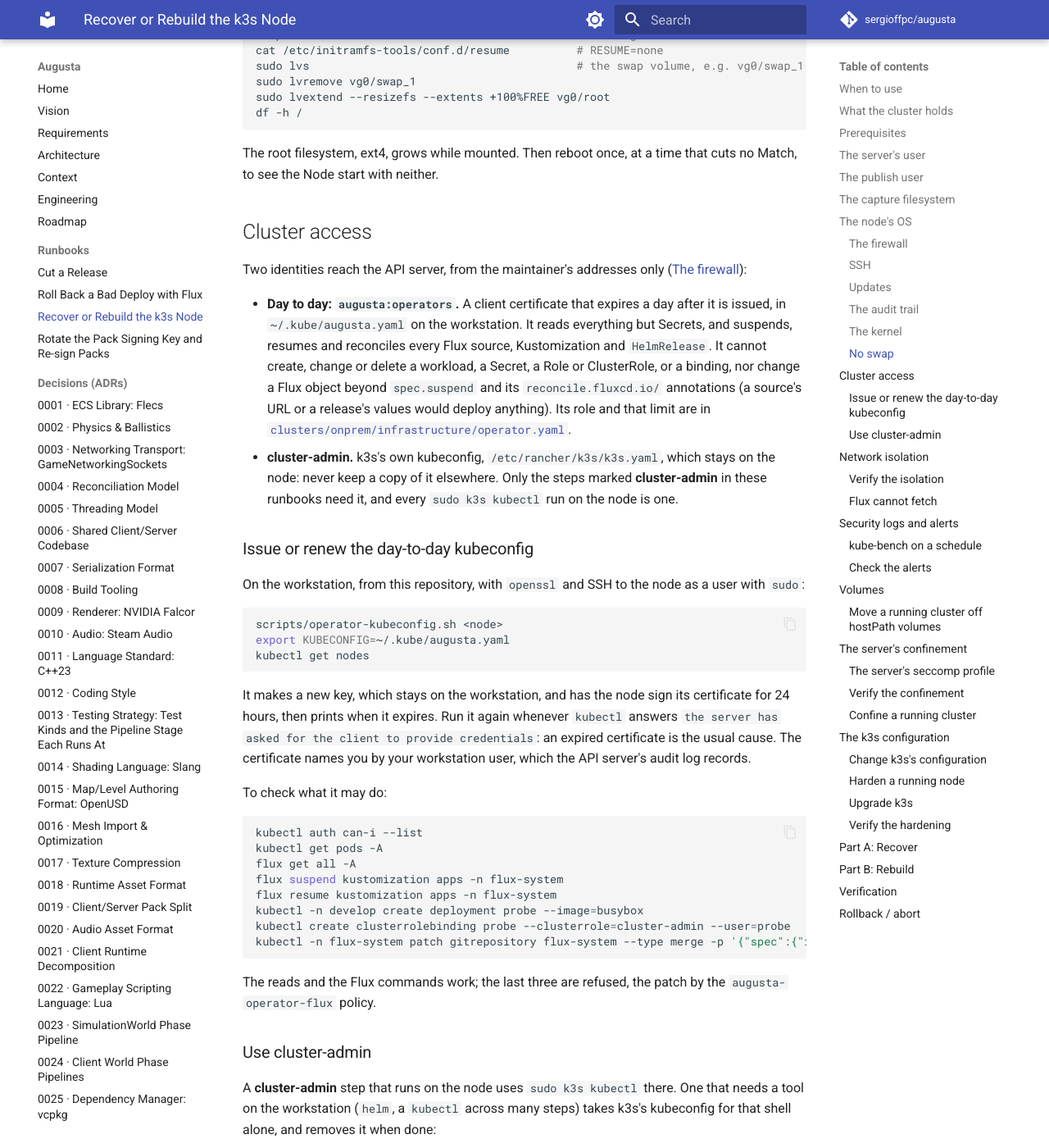
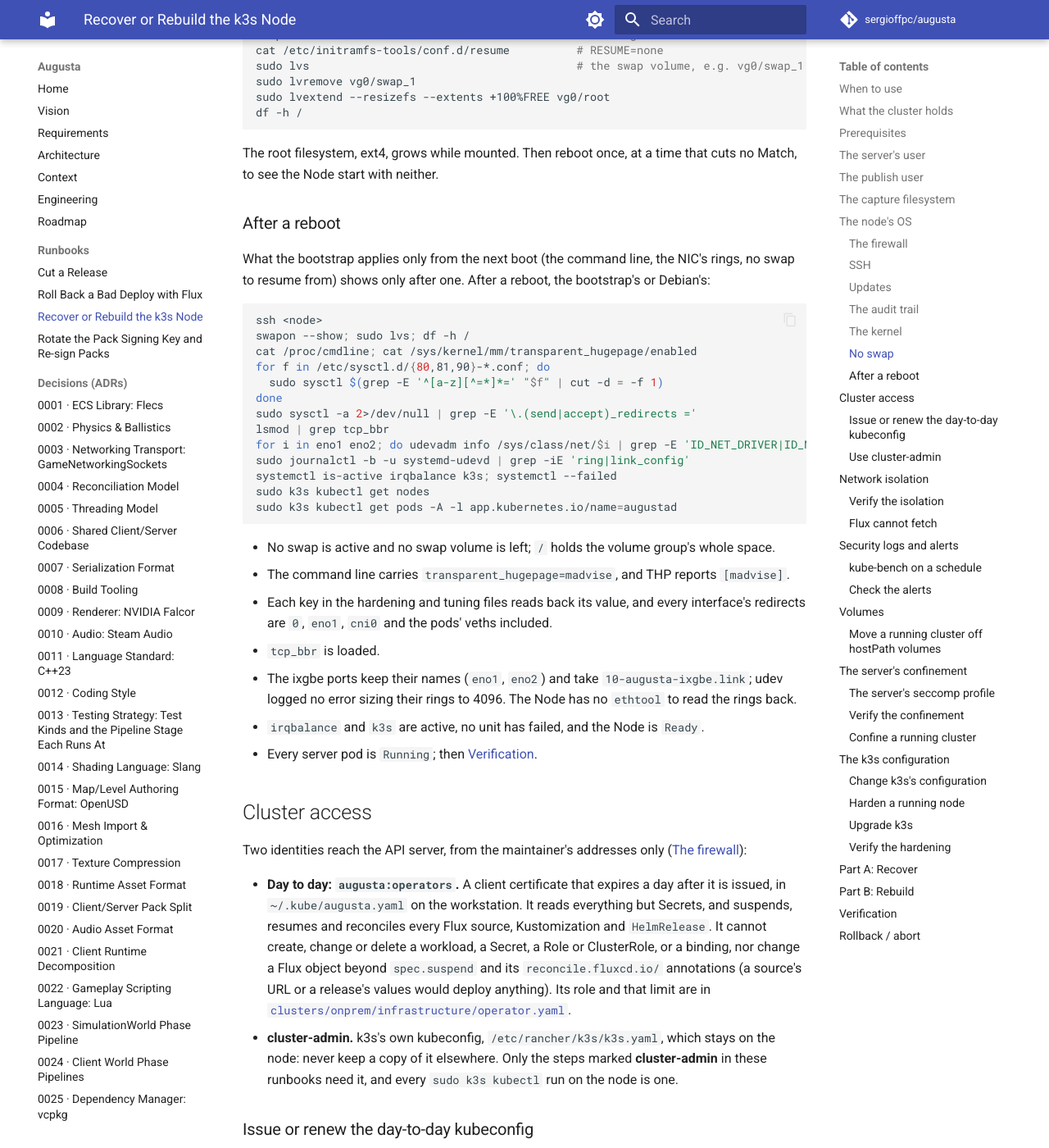
Before and after one commit to sergioffpc/augusta, an MkDocs documentation site: the page built from docs/runbooks/k3s-node-recovery.md, in a window 1280 px wide and 1400 px high, scrolled down 9786 px. Shown: the whole window at 82% size. Built offline with MkDocs 1.6.1 and Material for MkDocs 9.7.7, drawn with Linux system fonts in a browser that asks for light colours; comment, search, counter and statistics services are not loaded.

Commit message:
docs(runbook): check the Node after a reboot
What the bootstrap applies only from the next boot (the kernel command
line, the NIC rings, no swap to resume from) is checked after one: a
post-reboot checklist in the Node recovery runbook.

Refs #569

Co-Authored-By: Claude Opus 5.5 <noreply@anthropic.com>

````diff
--- a/docs/runbooks/k3s-node-recovery.md
+++ b/docs/runbooks/k3s-node-recovery.md
@@ -459,6 +459,42 @@ df -h /
 
 The root filesystem, ext4, grows while mounted. Then reboot once, at a time that
 cuts no Match, to see the Node start with neither.
+
+### After a reboot
+
+What the bootstrap applies only from the next boot (the command line, the NIC's
+rings, no swap to resume from) shows only after one. After a reboot, the
+bootstrap's or Debian's:
+
+```sh
+ssh <node>
+swapon --show; sudo lvs; df -h /
+cat /proc/cmdline; cat /sys/kernel/mm/transparent_hugepage/enabled
+for f in /etc/sysctl.d/{80,81,90}-*.conf; do
+  sudo sysctl $(grep -E '^[a-z][^=*]*=' "$f" | cut -d = -f 1)
+done
+sudo sysctl -a 2>/dev/null | grep -E '\.(send|accept)_redirects ='
+lsmod | grep tcp_bbr
+for i in eno1 eno2; do udevadm info /sys/class/net/$i | grep -E 'ID_NET_DRIVER|ID_NET_LINK_FILE='; done
+sudo journalctl -b -u systemd-udevd | grep -iE 'ring|link_config'
+systemctl is-active irqbalance k3s; systemctl --failed
+sudo k3s kubectl get nodes
+sudo k3s kubectl get pods -A -l app.kubernetes.io/name=augustad
+```
+
+- No swap is active and no swap volume is left; `/` holds the volume group's
+  whole space.
+- The command line carries `transparent_hugepage=madvise`, and THP reports
+  `[madvise]`.
+- Each key in the hardening and tuning files reads back its value, and every
+  interface's redirects are `0`, `eno1`, `cni0` and the pods' veths included.
+- `tcp_bbr` is loaded.
+- The ixgbe ports keep their names (`eno1`, `eno2`) and take
+  `10-augusta-ixgbe.link`; udev logged no error sizing their rings to 4096. The
+  Node has no `ethtool` to read the rings back.
+- `irqbalance` and `k3s` are active, no unit has failed, and the Node is
+  `Ready`.
+- Every server pod is `Running`; then [Verification](#verification).
 
 ## Cluster access
 
````
